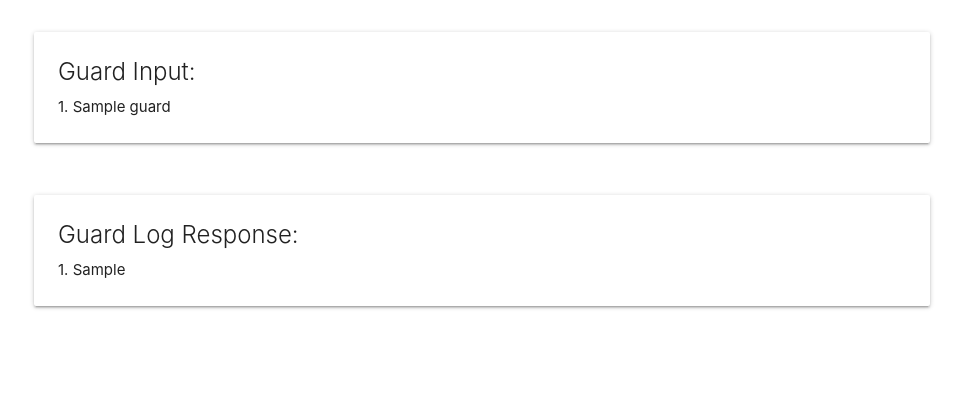
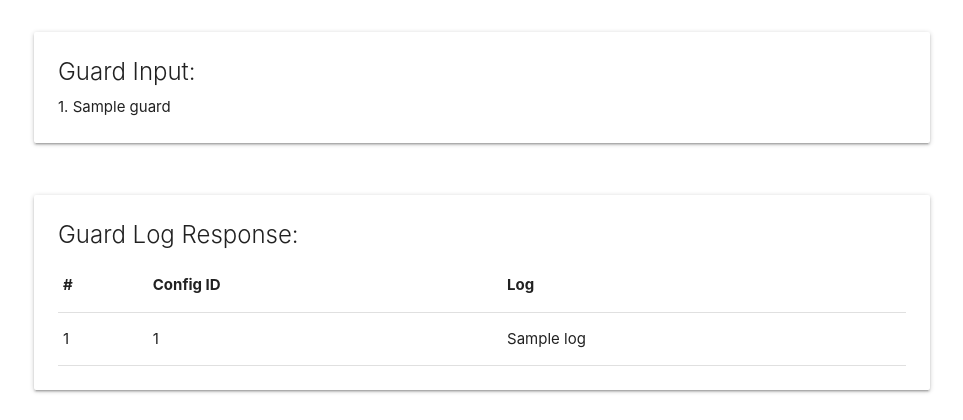
Before and after one commit to tumeryk/Tumeryk-Gen-AI-Security-Developer-SDK, a Python web app: template templates/report.html in a window 1280 px wide. Shown: the part 475-895 px from the top of the page, without its empty margins (158-1121 px from the left). Before the commit the page ends 784 px from the top, so only its background shows below. Run offline with Jinja, Linux system fonts and the light colour scheme; the template is opened without the code that fills it: most values are stand-ins (such as "Sample title", 1, 10 or a date in 2020).

Commit message:
added config-log table

```diff
--- a/templates/report.html
+++ b/templates/report.html
@@ -58,11 +58,24 @@
       <div class="card-content">
         <span class="card-title">Guard Log Response:</span>
         <div>
-          {% for g_log in guard_log %}
-          <div>
-            {{ loop.index }}. {{ g_log }}
-          </div>
-          {% endfor %}
+          <table class="highlight">
+            <thead>
+              <tr>
+                <th>#</th>
+                <th>Config ID</th>
+                <th>Log</th>
+              </tr>
+            </thead>
+            <tbody>
+              {% for g_log in guard_log %}
+              <tr>
+                <td>{{ loop.index }}</td>
+                <td>{{ g_log.config_id }}</td>
+                <td>{{ g_log.log }}</td>
+              </tr>
+              {% endfor %}
+            </tbody>
+          </table>
         </div>
       </div>
     </div>
@@ -76,7 +89,7 @@
         <div>
           {% for g_log_res in guard_log_responses %}
           <div>
-            - {{g_log_res}}
+            Config ID: {{ g_log_res.config_id }} - Response: {{ g_log_res.response }}
           </div>
           {% endfor %}
         </div>
```
